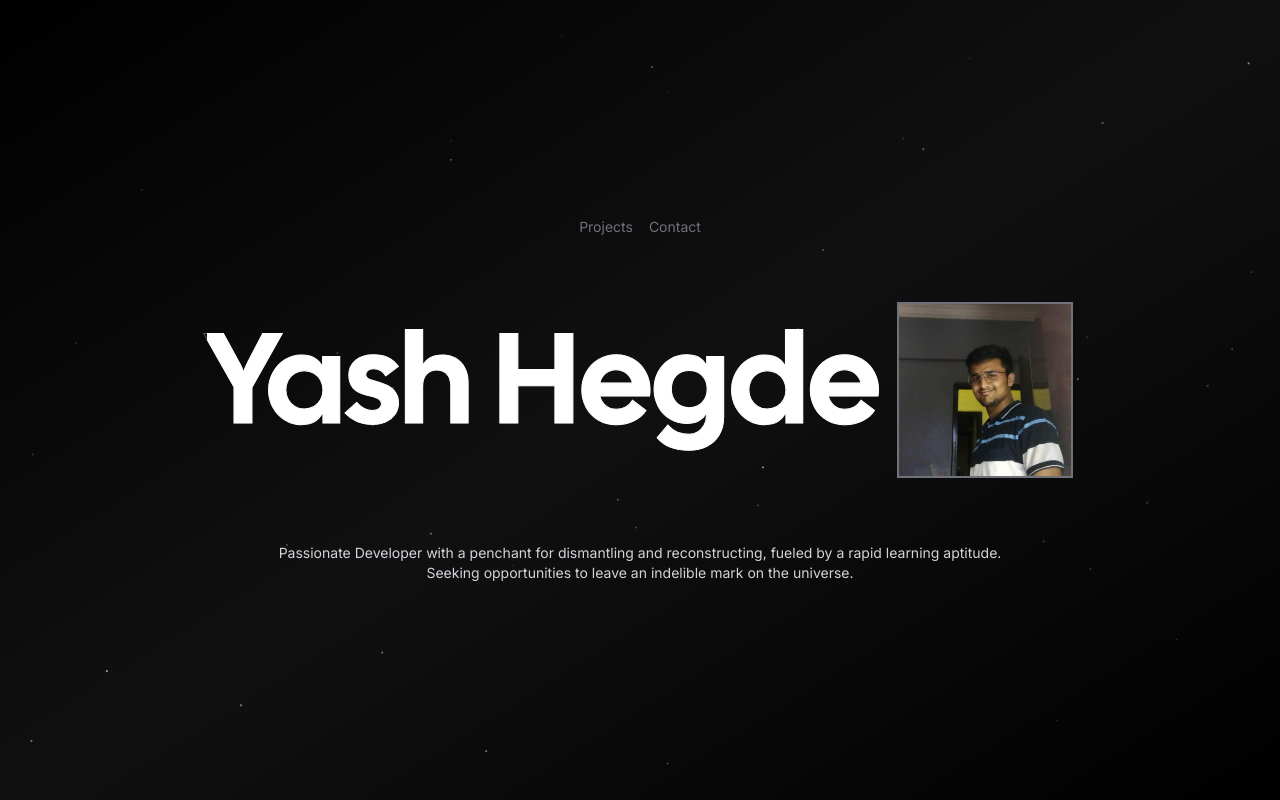
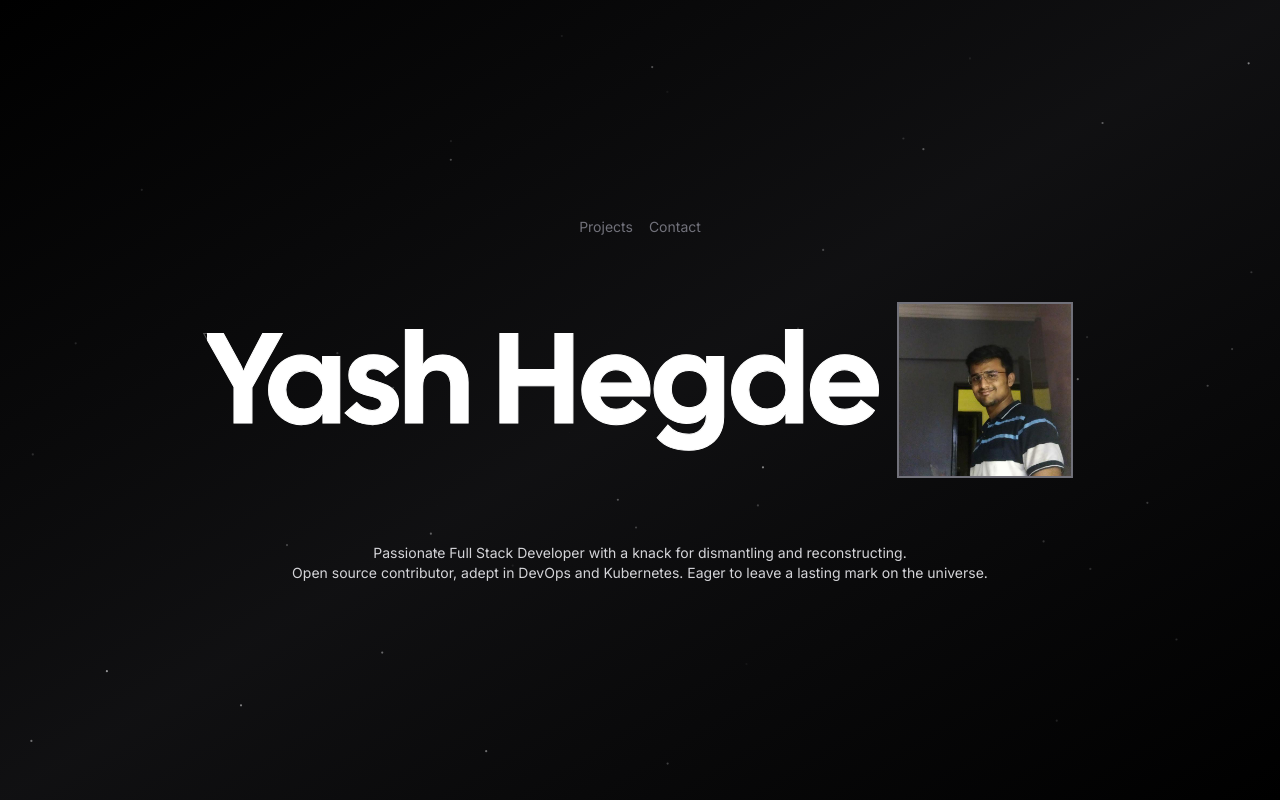
Before and after one commit to Yh010/Yash-s-Portfolio, a Next.js app: page / in a window 1280 px wide. Built offline with nearby package versions, Linux system fonts and the light colour scheme; no server answers; what tailwindcss-debug-screens would draw is missing.

Commit message:
headline modification

```diff
--- a/app/page.tsx
+++ b/app/page.tsx
@@ -13,6 +13,7 @@ export default function Home() {
   return (
     <div className="flex flex-col items-center justify-center w-screen h-screen overflow-hidden bg-gradient-to-tl from-black via-zinc-600/20 to-black">
       <nav className="my-16 animate-fade-in">
+
         <ul className="flex items-center justify-center gap-4">
           {navigation.map((item) => (
             <Link
@@ -44,8 +45,7 @@ export default function Home() {
       <div className="hidden w-screen h-px animate-glow md:block animate-fade-right bg-gradient-to-r from-zinc-300/0 via-zinc-300/50 to-zinc-300/0" />
       <div className="my-16 text-center animate-fade-in">
         <h1 className="text-sm text-zinc-300 ">
-          Passionate Developer with a penchant for dismantling and reconstructing, fueled by a rapid learning aptitude. <br />
-          Seeking opportunities to leave an indelible mark on the universe. <br />
+          Passionate Full Stack Developer with a knack for dismantling and reconstructing. <br/> Open source contributor, adept in DevOps and Kubernetes. Eager to leave a lasting mark on the universe.<br />
          {/* I'm building{" "}
           <Link
             target="_blank"
```
